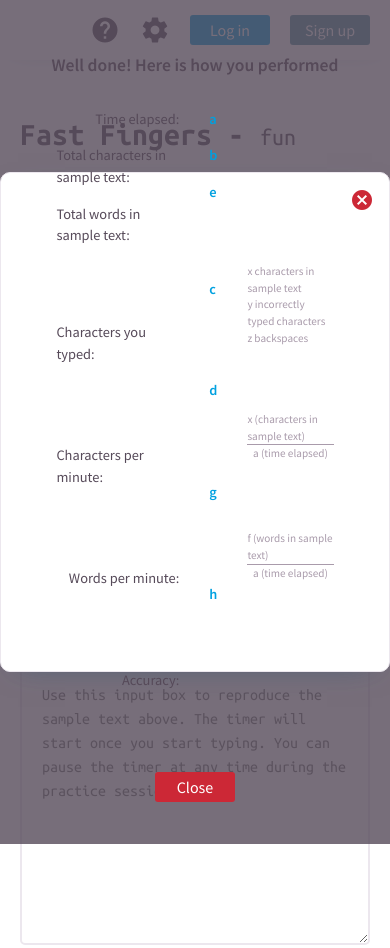
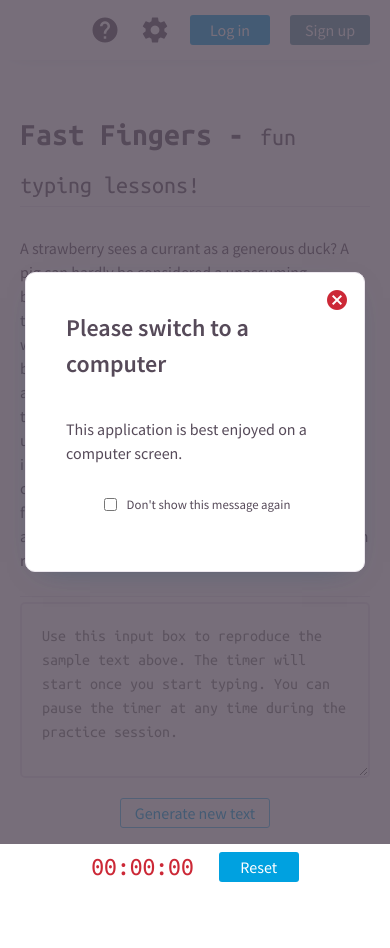
Before and after one commit to lekeodewuyi/fast-fingers-frontend, a plain HTML site: page index.html in a window 390 px wide. Shown: the top 948 px of the page. Drawn offline with nearby package versions, Linux system fonts and the light colour scheme; no server answers.

Commit message:
feat: adds function to stop showing mobile screen notice

```diff
--- a/index.html
+++ b/index.html
@@ -34,11 +34,14 @@
             </div>
         </nav>
     </header>
-
     <section class="mobile-modal hide">
         <span class="material-icons cancel mobile-cancel unselectable">cancel</span>
         <h3 class="mobile-header">Please switch to a computer</h3>
         <p>This application is best enjoyed on a computer screen.</p>
+        <div class="mobile-checkbox-div">
+            <input type="checkbox" id="dont-show-modal" name="dont-show-modal" value="dont-show-modal">
+            <label for="dont-show-modal"> Don't show this message again</label><br>
+        </div>
     </section>
 
     <section class="help-modal hide">
@@ -48,7 +51,7 @@
     </section>
 
 
-    <section class="results-modal">
+    <section class="results-modal hide">
         <span class="material-icons cancel results-cancel unselectable">cancel</span>
         <h2 class="result-header">Well done! Here is how you performed</h2>
         <div class="result-body">
--- a/src/css/main.css
+++ b/src/css/main.css
@@ -451,7 +451,26 @@ nav {
 
 .mobile-modal {
     width: 340px;
-    height: 250px;
+    height: 300px;
+}
+
+.mobile-modal input {
+    appearance: checkbox;
+    -webkit-appearance: checkbox;
+    -moz-appearance: checkbox;
+    margin-right: 10px;
+}
+
+.mobile-modal input:checked {
+    appearance: auto;
+    margin-right: 8px;
+}
+
+.mobile-checkbox-div {
+    font-size: 0.8rem;
+    margin-top: 30px;
+    display: flex;
+    align-items: center;
 }
 
 .help-header, .mobile-header {
@@ -900,8 +919,7 @@ nav {
         white-space: pre-line;
         width: 550px;
 
-        /* width: 100vw; */
-        height: 350px;
+        /* height: 350px; */
         border-top: 1px solid var(--pale-grey);
         border-bottom: 1px solid var(--pale-grey);
     }
@@ -939,7 +957,7 @@ nav {
         padding: 0;
         white-space: pre-line;
         width: 500px;
-        height: 350px;
+        /* height: 350px; */
         border-top: 1px solid var(--pale-grey);
         border-bottom: 1px solid var(--pale-grey);
     }
@@ -1011,7 +1029,7 @@ nav {
         padding: 0;
         white-space: pre-line;
         width: 350px;
-        height: 450px;
+        /* height: 450px; */
         border-top: 1px solid var(--pale-grey);
         border-bottom: 1px solid var(--pale-grey);
     }
@@ -1096,7 +1114,7 @@ nav {
         padding: 0;
         white-space: pre-line;
         width: 300px;
-        height: 550px;
+        /* height: 550px; */
         border-top: 1px solid var(--pale-grey);
         border-bottom: 1px solid var(--pale-grey);
     }
--- a/src/scripts/index.js
+++ b/src/scripts/index.js
@@ -1,6 +1,10 @@
 // TODO Session timeout modal
 // perfect pause functionality
 // work on strict mode and free mode
+
+let body = document.querySelector("body");
+
+console.log(body)
 
 /****************NAV ELEMENTS************************/
 const screenFade = document.querySelector(".screen-fade");
@@ -13,19 +17,44 @@ const notificationIcon = document.querySelector("#notification-icon");
 const settingsIcon = document.querySelector("#settings-icon");
 const userIcon = document.querySelector("#user-icon");
 
+
 const closeMobileModal = document.querySelector(".mobile-cancel");
 const mobileModal = document.querySelector(".mobile-modal");
+const showMobileModal = document.querySelector("#dont-show-modal");
+
+document.addEventListener("click", function(){
+    if (showMobileModal.checked) {
+        console.log(showMobileModal.value)
+    } else {
+        console.log("not checked")
+    }
+}, false);
 
 (function() {
     let isMobile = window.matchMedia("only screen and (max-width: 760px)").matches;
     if (isMobile) {
+        document.querySelector(".input-text").style.height = "11em";
         document.querySelector(".origin-text-div").style.height = "";
-        mobileModal.classList.remove("hide");
-        screenFade.classList.remove("hide");
+
+        let showPrompt = localStorage.getItem("dontShowMobileModal");
+
+        console.log(showPrompt);
+        if(showPrompt === "true") {
+            mobileModal.classList.add("hide");
+            screenFade.classList.add("hide");
+        } else {
+            mobileModal.classList.remove("hide");
+            screenFade.classList.remove("hide");
+        }
     }
  }());
 
 closeMobileModal.addEventListener("click", function(){
+    if (showMobileModal.checked) {
+        localStorage.setItem("dontShowMobileModal", "true")
+    } else {
+        localStorage.setItem("dontShowMobileModal", "false")
+    }
     mobileModal.classList.add("hide");
     screenFade.classList.add("hide");
 }, false)
@@ -404,7 +433,6 @@ const resultModal = document.querySelector(".results-modal");
 const closeResultModal = document.querySelectorAll(".results-cancel");
 
 function getResults() {
-
     const resultHeader = document.querySelector(".result-header");
 
     const timeElapsedElement = document.querySelector(".time-elapsed");
```
